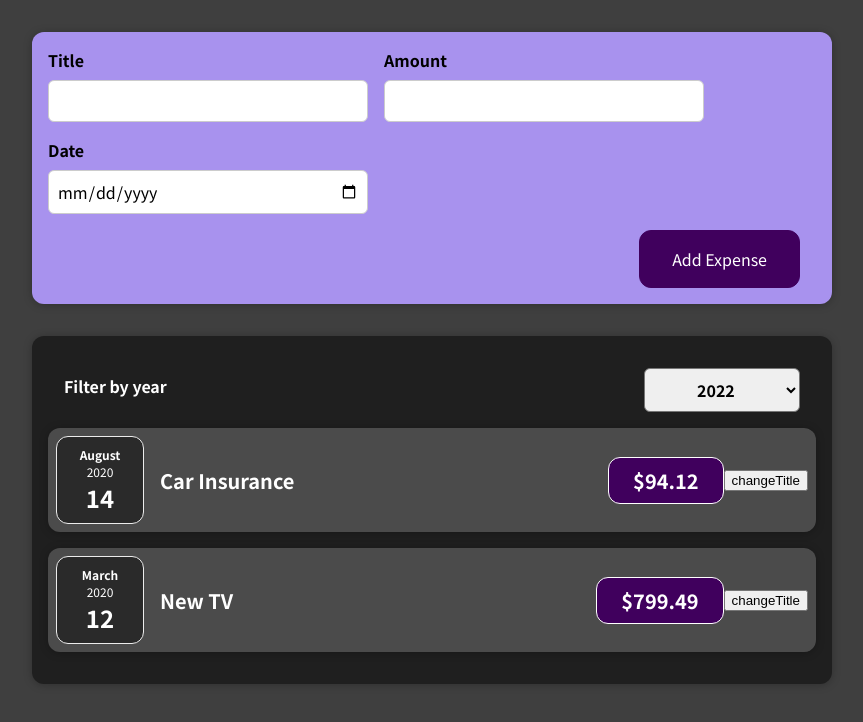
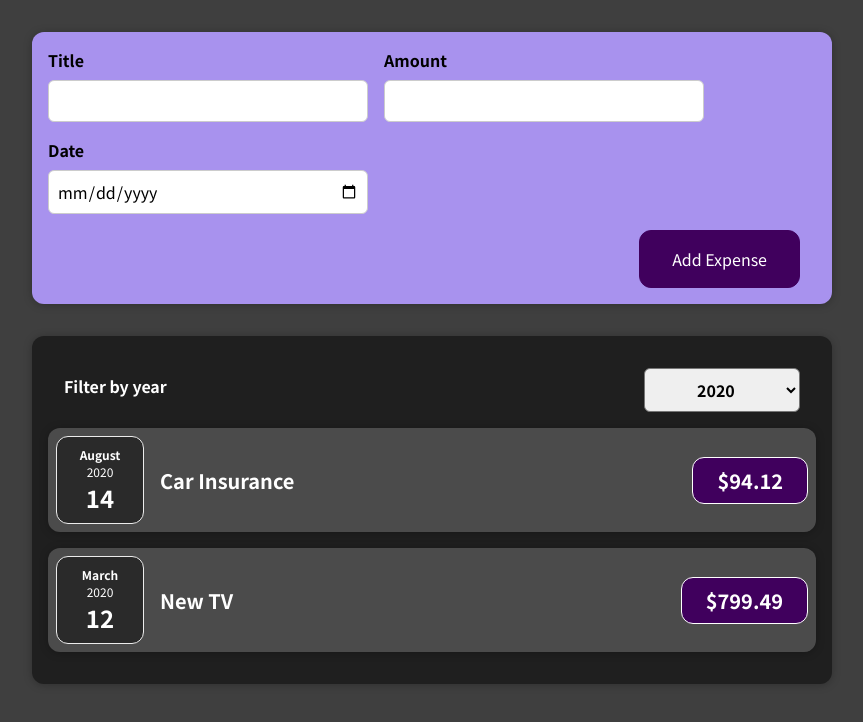
Before and after one commit to limitlesscreator/react-the-complete-guide2021, a React (Create React App) app: page / in a window 1280 px wide. Shown: the top 722 px of the page, without its empty margins (208-1071 px from the left). Built offline with nearby package versions, Linux system fonts and the light colour scheme.

Commit message:
finished 61

```diff
--- a/src/App.js
+++ b/src/App.js
@@ -4,10 +4,7 @@ import {NewExpense} from "./components/NewExpense/NewExpense";
 import {useState} from "react";
 
 function App() {
-    let [selected,setSelected] = useState(2020)
-
-
-    const expenses = [
+    const [expenses, setExpenses] = useState([
         {
             id: 'el1',
             title: 'Car Insurance',
@@ -20,29 +17,25 @@ function App() {
             amount: 799.49,
             date: new Date(2020, 2, 12),
         },
-    ]
+    ])
 
     const saveExpenseDataHandler = (enteredExpenseData) => {
         const expenseData = {
             ...enteredExpenseData,
             id: Math.random().toString()
         }
+
         console.log(expenseData)
-        console.log(selected)
-
+        setExpenses(prevExpenses => {
+            return [expenseData,...prevExpenses]
+        })
     }
-
-
-    const dropdownChangeHandler = (event) => {
-        setSelected(event.currentTarget.value)
-        console.log('It\'s work!')
-    };
 
     return (
         <div className="App">
             <NewExpense saveExpenseDataHandler={saveExpenseDataHandler}/>
             <div>
-                <Expenses expenses={expenses} selected={selected} dropdownChangeHandler={dropdownChangeHandler}/>
+                <Expenses items={expenses} />
             </div>
         </div>
     );
--- a/src/components/Expenses/ExpenseFilter.jsx
+++ b/src/components/Expenses/ExpenseFilter.jsx
@@ -3,13 +3,15 @@ import './ExpenseFilter.css'
 
 
 export const ExpenseFilter = (props) => {
-
+    const dropdownChangeHandler = (event) => {
+        props.onChangeFilter(event.currentTarget.value)
+    }
 
     return (
         <div className='expenses-filter'>
             <div className='expenses-filter__control'>
                 <label>Filter by year</label>
-                <select value={props.selected} onChange={props.dropdownChangeHandler}>
+                <select value={props.selected} onChange={dropdownChangeHandler}>
                     <option value='2022'>2022</option>
                     <option value='2021'>2021</option>
                     <option value='2020'>2020</option>
--- a/src/components/Expenses/ExpenseItem.jsx
+++ b/src/components/Expenses/ExpenseItem.jsx
@@ -5,21 +5,14 @@ import {Card} from "../UI/Card";
 
 export const ExpenseItem = (props) => {
 
-    const [title, setTitle] = useState(props.title)
-
-    const changeHandler = () => {
-        setTitle('HOUSE')
-    }
-
     return (
         <Card className={'expense-item'}>
             <ExpenseDate date={props.date}/>
 
             <div className={'expense-item__description'}>
-                <h2>{title}</h2>
+                <h2>{props.title}</h2>
                 <div className={'expense-item__price'}>${props.amount}</div>
             </div>
-            <button onClick={changeHandler}>changeTitle</button>
         </Card>
     );
 };
--- a/src/components/Expenses/Expenses.jsx
+++ b/src/components/Expenses/Expenses.jsx
@@ -4,13 +4,21 @@ import './Expenses.css'
 import {Card} from "../UI/Card";
 import {ExpenseFilter} from "./ExpenseFilter";
 
-export const Expenses = ({expenses},props) => {
+export const Expenses = (props) => {
+    const [filteredYear, setFilterYear] = useState('2020')
 
+    const filterChangeHandler = (selectedYear) => {
+        setFilterYear(selectedYear)
+        console.log(selectedYear)
+    }
     return (
             <Card className={'expenses'}>
-                <ExpenseFilter dropdownChangeHandler={props.dropdownChangeHandler} selected={props.selected}/>
-                <ExpenseItem title={expenses[0].title} amount={expenses[0].amount} date={expenses[0].date}></ExpenseItem>
-                <ExpenseItem title={expenses[1].title} amount={expenses[1].amount} date={expenses[1].date}></ExpenseItem>
+                <ExpenseFilter selected={filteredYear} onChangeFilter={filterChangeHandler}/>
+                {props.items.map(el => {
+                    return (
+                        <ExpenseItem title={el.title} amount={el.amount} date={el.date}/>
+                    )
+                })}
             </Card>
     );
 };
```
